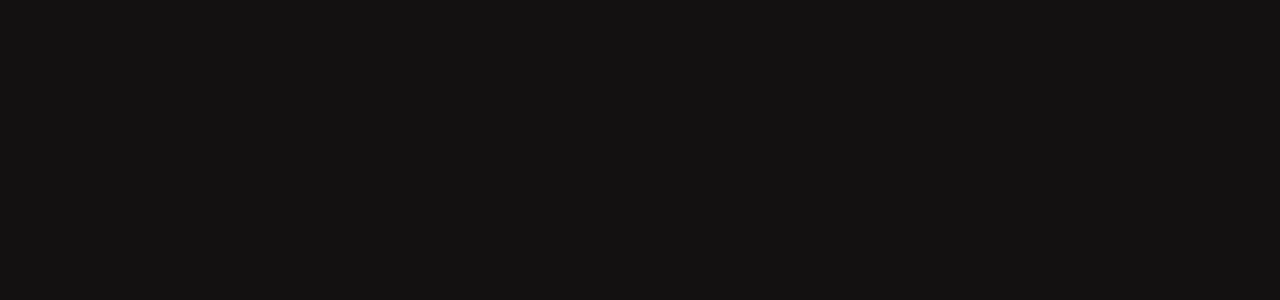
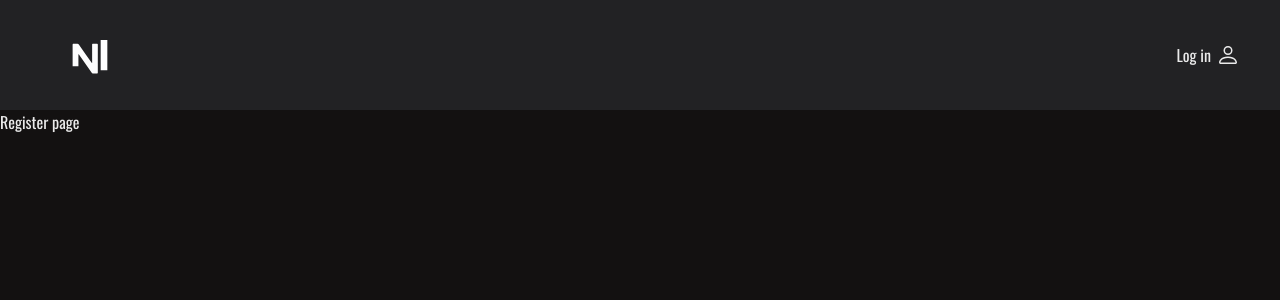
Before and after one commit to erik465/Nexus, a React (Create React App) app: page /register in a window 1280 px wide. Before the commit this address had no page. Shown: the top 300 px of the page. Built offline with nearby package versions, Linux system fonts and the light colour scheme.

Commit message:
start register and login

```diff
--- a/src/components/App.js
+++ b/src/components/App.js
@@ -2,11 +2,14 @@
 import { Routes, Route } from "react-router-dom";
 import Layout from "./shared/Layout";
 import PrivateRoute from "./auth/PrivateRoute";
+import PublicRoute from "./auth/PublicRoute";
 
 const WelcomePage = lazy(() => import("../pages/WelcomePage/WelcomePage"));
 const DashboardPage = lazy(() =>
   import("../pages/DashboardPage/DashboardPage")
 );
+const RegisterPage = lazy(() => import("../pages/RegisterPage/RegisterPage"));
+const LoginPage = lazy(() => import("../pages/LoginPage/LoginPage"));
 
 function App() {
   return (
@@ -23,6 +26,22 @@
                 </PrivateRoute>
               }
             />
+            <Route
+              path="/register"
+              element={
+                <PublicRoute>
+                  <RegisterPage />
+                </PublicRoute>
+              }
+            />
+            <Route
+              path="/login"
+              element={
+                <PublicRoute>
+                  <LoginPage />
+                </PublicRoute>
+              }
+            />
           </Route>
         </Routes>
       </Suspense>
--- /dev/null
+++ b/src/components/auth/PublicRoute.jsx
@@ -0,0 +1,11 @@
+import React from "react";
+import { Navigate } from "react-router-dom";
+import { useSelector } from "react-redux";
+import { selectToken } from "../../redux/selectors";
+
+const PublicRoute = ({ children }) => {
+  const token = useSelector(selectToken);
+  return !token ? children : <Navigate to="/dashboard"></Navigate>;
+};
+
+export default PublicRoute;
--- /dev/null
+++ b/src/pages/LoginPage/LoginPage.jsx
@@ -0,0 +1,7 @@
+import React from "react";
+
+const LoginPage = () => {
+  return <div>Login page</div>;
+};
+
+export default LoginPage;
--- /dev/null
+++ b/src/pages/RegisterPage/RegisterPage.jsx
@@ -0,0 +1,7 @@
+import React from "react";
+
+const RegisterPage = () => {
+  return <div>Register page</div>;
+};
+
+export default RegisterPage;
--- a/src/pages/WelcomePage/WelcomePage.jsx
+++ b/src/pages/WelcomePage/WelcomePage.jsx
@@ -27,14 +27,13 @@
           style={{
             fontSize: "4em",
             display: "block",
-            marginBottom: "150px",
           }}
           repeat={Infinity}
         />
         <h1>Haven't joined yet?</h1>
         <StyledBox>
-          <StyledLink>LOG IN</StyledLink>
-          <StyledLink>REGISTER</StyledLink>
+          <StyledLink to="/login">LOG IN</StyledLink>
+          <StyledLink to="/register">REGISTER</StyledLink>
         </StyledBox>
         <p>
           Embark on a journey of connection and collaboration like never before.
--- a/src/pages/WelcomePage/WelcomePage.styled.jsx
+++ b/src/pages/WelcomePage/WelcomePage.styled.jsx
@@ -4,7 +4,6 @@
 export const GlobalContainer = styled.div`
   margin-bottom: 50px;
   padding: 60px 0;
-  display: flex;
 `;
 
 export const StyledContainer = styled.div`
```
Also changed, not shown: src/components/register-login/RegisterForm.jsx (added, +7 -0 lines).
